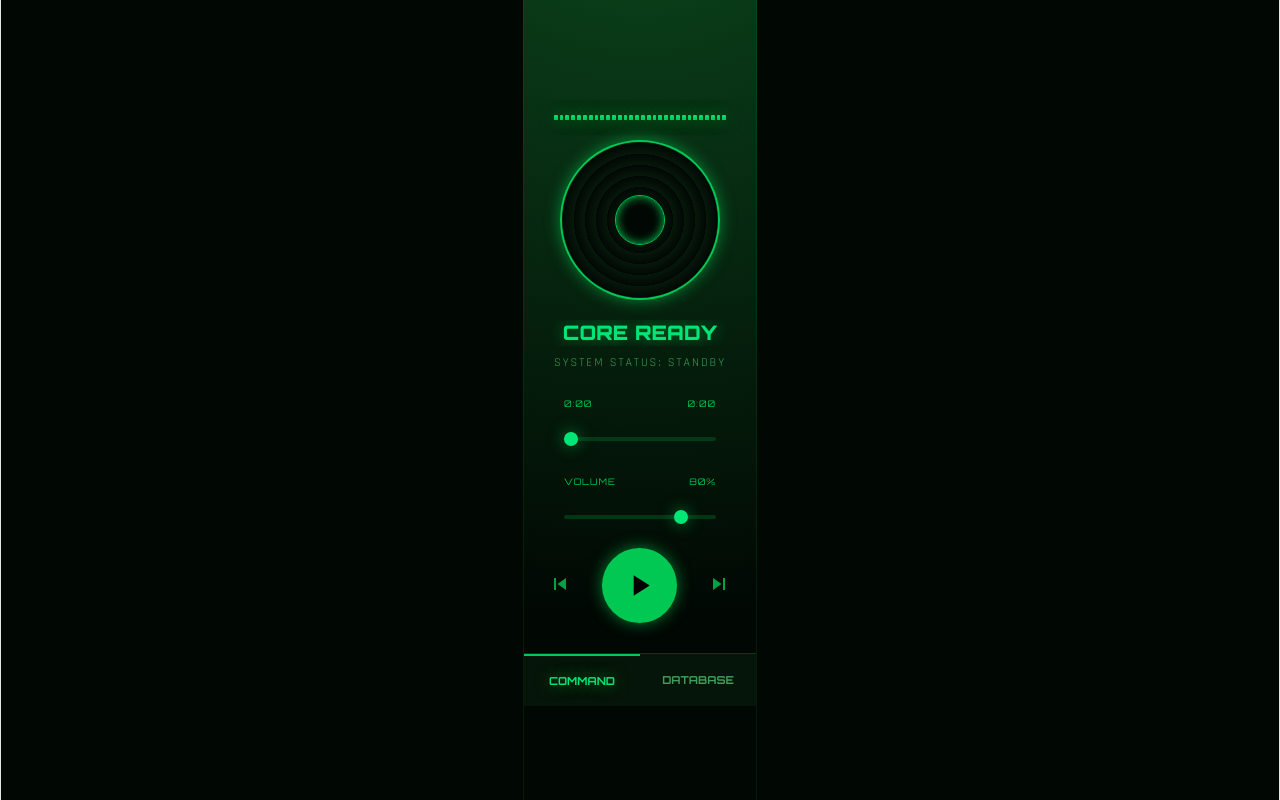
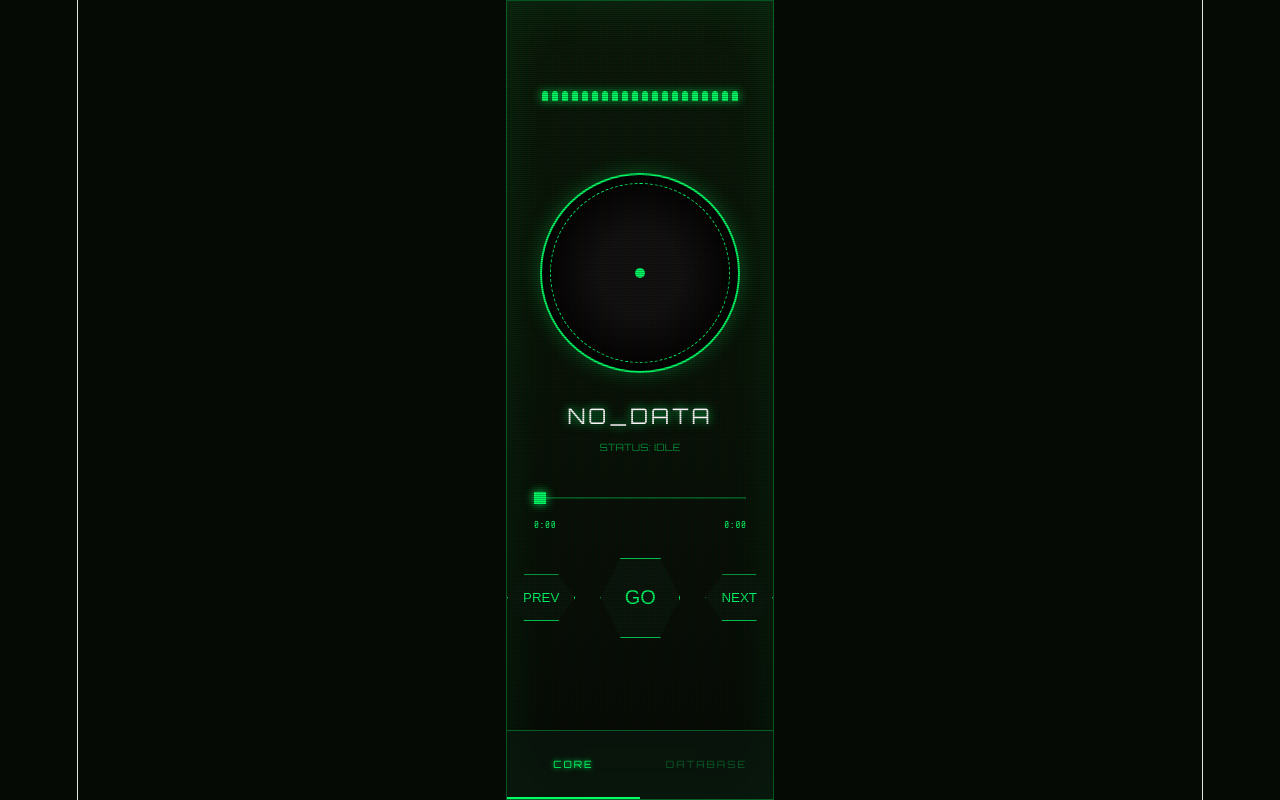
Before and after one commit to Takue12/vitejs-vite-nrfattmt, a React (Vite) app: page / in a window 1280 px wide. Built offline with nearby package versions, Linux system fonts and the light colour scheme.

Commit message:
Update App.tsx

```diff
--- a/src/App.tsx
+++ b/src/App.tsx
@@ -8,161 +8,167 @@ interface Track {
 }
 
 const css = `
-  @import url('https://fonts.googleapis.com/css2?family=Orbitron:wght@400;700;900&family=Rajdhani:wght@400;600;700&display=swap');
+  @import url('https://fonts.googleapis.com/css2?family=Orbitron:wght@400;700;900&family=Share+Tech+Mono&display=swap');
 
   :root {
-    --n: #00c853;
-    --nb: #00e676;
-    --bg: #010803;
-    --s: rgba(7, 24, 11, 0.8);
-    --t: #d4f5dc;
-    --glow: 0 0 15px rgba(0, 200, 83, 0.6);
+    --neon: #00ff66;
+    --neon-dim: rgba(0, 255, 102, 0.3);
+    --bg: #050a05;
+    --glass: rgba(10, 25, 15, 0.7);
   }
 
   *,*::before,*::after{box-sizing:border-box;margin:0;padding:0;}
 
-  html,body,#root{height:100%;width:100%;overflow:hidden;background:var(--bg);font-family:'Rajdhani',sans-serif;color:var(--t);}
-
-  .app{
-    max-width:420px;margin:0 auto;height:100dvh;display:flex;flex-direction:column;
-    background: radial-gradient(circle at 50% -20%, #0c4a1e, var(--bg) 80%);
-    position:relative;
-    border-left: 1px solid rgba(0,200,83,0.1);
-    border-right: 1px solid rgba(0,200,83,0.1);
+  body {
+    background-color: var(--bg);
+    color: var(--neon);
+    font-family: 'Share Tech Mono', monospace;
+    overflow: hidden;
   }
 
-  /* Futuristic Visualizer */
-  .viz-box{height:100px;display:flex;align-items:flex-end;justify-content:center;gap:2px;padding:0 30px;margin-top:20px;}
-  .v-bar{flex:1;background:linear-gradient(to top, var(--n), var(--nb));box-shadow: var(--glow);border-radius:1px 1px 0 0;transition: height 0.1s ease;}
+  .app {
+    max-width: 420px; margin: 0 auto; height: 100dvh; display: flex; flex-direction: column;
+    background: linear-gradient(180deg, #0a1a0a 0%, #050a05 100%);
+    position: relative;
+    border: 1px solid var(--neon-dim);
+    box-shadow: inset 0 0 50px rgba(0, 255, 102, 0.1);
+  }
 
-  .disk-sec{display:flex;justify-content:center;margin:20px 0;position:relative;}
-  .disk{
-    width:160px;height:160px;border-radius:50%;
-    border:2px solid var(--n);box-shadow: var(--glow);
-    display:flex;align-items:center;justify-content:center;
-    background: repeating-radial-gradient(circle, #07180b, #010803 10%);
+  /* Scanline Effect */
+  .app::before {
+    content: " "; display: block; position: absolute; top: 0; left: 0; bottom: 0; right: 0;
+    background: linear-gradient(rgba(18, 16, 16, 0) 50%, rgba(0, 0, 0, 0.25) 50%), linear-gradient(90deg, rgba(255, 0, 0, 0.06), rgba(0, 255, 0, 0.02), rgba(0, 0, 118, 0.06));
+    z-index: 10; background-size: 100% 2px, 3px 100%; pointer-events: none;
   }
-  .disk.play{animation:spin 4s linear infinite;}
-  @keyframes spin{to{transform:rotate(360deg);}}
 
-  .info{text-align:center;padding:0 30px;margin-bottom:15px;}
-  .t-name{font-family:'Orbitron';font-size:20px;font-weight:900;color:var(--nb);text-shadow: var(--glow);margin-bottom:4px;white-space:nowrap;overflow:hidden;text-overflow:ellipsis;}
+  /* FIXED Visualizer - Stops Shaking */
+  .viz-container {
+    height: 120px; width: 100%; display: flex; align-items: flex-end; justify-content: center;
+    gap: 4px; padding: 20px; position: relative; overflow: hidden;
+  }
+  .v-bar {
+    width: 6px; background: var(--neon); box-shadow: 0 0 10px var(--neon);
+    border-radius: 3px 3px 0 0; transition: height 0.08s ease;
+  }
 
-  /* UI Components */
-  .slider-box{padding:0 40px;margin-bottom:20px;}
-  .label-row{display:flex;justify-content:space-between;font-family:'Orbitron';font-size:9px;color:var(--n);margin-bottom:6px;letter-spacing:1px;}
+  .main-display {
+    flex: 1; display: flex; flex-direction: column; align-items: center; justify-content: center;
+    position: relative; z-index: 2;
+  }
 
+  .cyber-disk {
+    width: 200px; height: 200px; border-radius: 50%;
+    border: 2px solid var(--neon); position: relative;
+    background: radial-gradient(circle, #111 30%, #000 70%);
+    box-shadow: 0 0 20px var(--neon-dim);
+    display: flex; align-items: center; justify-content: center;
+  }
+  .disk-inner {
+    width: 180px; height: 180px; border-radius: 50%;
+    border: 1px dashed var(--neon);
+    animation: spin 6s linear infinite; animation-play-state: paused;
+  }
+  .playing .disk-inner { animation-play-state: running; }
+
+  @keyframes spin { from { transform: rotate(0deg); } to { transform: rotate(360deg); } }
+
+  .track-meta { text-align: center; margin-top: 30px; font-family: 'Orbitron', sans-serif; }
+  .track-title { font-size: 1.2rem; letter-spacing: 3px; text-transform: uppercase; margin-bottom: 5px; color: #fff; text-shadow: 0 0 10px var(--neon); }
+
+  .scrub-container { width: 80%; margin: 20px 0; }
   input[type=range] {
-    -webkit-appearance: none; width: 100%; background: transparent;
+    -webkit-appearance: none; width: 100%; background: transparent; cursor: pointer;
   }
   input[type=range]::-webkit-slider-runnable-track {
-    width: 100%; height: 4px; cursor: pointer; background: rgba(0,200,83,0.2); border-radius: 2px;
+    height: 2px; background: var(--neon-dim);
   }
   input[type=range]::-webkit-slider-thumb {
-    height: 14px; width: 14px; border-radius: 50%; background: var(--nb); cursor: pointer; -webkit-appearance: none; margin-top: -5px; box-shadow: var(--glow);
+    -webkit-appearance: none; height: 12px; width: 12px; background: var(--neon);
+    box-shadow: 0 0 10px var(--neon); border-radius: 0; margin-top: -5px;
   }
 
-  .ctrls{display:flex;justify-content:center;align-items:center;gap:30px;padding-bottom:30px;}
-  .p-btn{
-    width:75px;height:75px;border-radius:50%;background:var(--n);border:none;
-    display:flex;align-items:center;justify-content:center;box-shadow: var(--glow);cursor:pointer;
+  .controls-hex { display: flex; align-items: center; gap: 25px; margin-bottom: 40px; }
+  .btn-hex {
+    background: var(--glass); border: 1px solid var(--neon); color: var(--neon);
+    padding: 15px; cursor: pointer; backdrop-filter: blur(5px);
+    transition: 0.3s; clip-path: polygon(25% 0%, 75% 0%, 100% 50%, 75% 100%, 25% 100%, 0% 50%);
   }
-  .s-btn{background:none;border:none;color:var(--n);cursor:pointer;opacity:0.8;}
+  .btn-hex:active { background: var(--neon); color: #000; }
+  .btn-play { width: 80px; height: 80px; font-size: 20px; }
 
-  .tabs{display:flex;background:rgba(7,24,11,0.9);backdrop-filter:blur(10px);border-top:1px solid rgba(0,200,83,0.2);}
-  .tab{flex:1;padding:18px;background:none;border:none;color:#3d9e5a;font-family:'Orbitron';font-size:11px;font-weight:700;cursor:pointer;}
-  .tab.act{color:var(--nb);text-shadow: var(--glow);border-top: 2px solid var(--n);}
+  .nav-bar {
+    display: flex; border-top: 1px solid var(--neon-dim); background: var(--glass);
+    backdrop-filter: blur(10px); z-index: 20;
+  }
+  .nav-item {
+    flex: 1; padding: 20px; text-align: center; font-family: 'Orbitron';
+    font-size: 10px; letter-spacing: 2px; color: var(--neon-dim); cursor: pointer;
+  }
+  .nav-item.active { color: var(--neon); border-bottom: 2px solid var(--neon); text-shadow: 0 0 5px var(--neon); }
 
-  .lib{flex:1;overflow-y:auto;padding:20px;}
-  .up-z{
-    border:1px solid var(--n);background:rgba(0,200,83,0.05);
-    padding:25px;text-align:center;border-radius:10px;margin-bottom:20px;display:block;cursor:pointer;
-    font-family:'Orbitron';font-size:12px;color:var(--nb);
+  /* Library Styles */
+  .library-list { flex: 1; overflow-y: auto; padding: 20px; z-index: 2; }
+  .track-card {
+    background: rgba(0, 255, 102, 0.05); border: 1px solid var(--neon-dim);
+    padding: 15px; margin-bottom: 10px; display: flex; justify-content: space-between;
+    align-items: center; cursor: pointer;
   }
-  .row{
-    padding:15px;background:rgba(255,255,255,0.03);margin-bottom:8px;border-radius:8px;
-    display:flex;justify-content:space-between;align-items:center;border-left: 3px solid transparent;
+  .track-card.active { border-color: var(--neon); background: rgba(0, 255, 102, 0.15); }
+  .upload-btn {
+    display: block; width: 100%; padding: 15px; border: 1px dashed var(--neon);
+    text-align: center; margin-bottom: 20px; color: var(--neon); cursor: pointer;
   }
-  .row.active{border-left: 3px solid var(--n);background:rgba(0,200,83,0.1);}
 `;
 
-export default function B2Player() {
+export default function CyberPlayer() {
   const [tracks, setTracks] = useState<Track[]>([]);
   const [cur, setCur] = useState(0);
   const [isP, setIsP] = useState(false);
-  const [tab, setTab] = useState("player");
-  const [vH, setVH] = useState<number[]>(Array(30).fill(5));
-
+  const [tab, setTab] = useState("PLAYER");
+  const [vH, setVH] = useState<number[]>(Array(20).fill(10));
   const [prog, setProg] = useState(0);
   const [dur, setDur] = useState(0);
-  const [vol, setVol] = useState(0.8);
 
   const aRef = useRef<HTMLAudioElement>(null);
 
-  // Sync Audio Metadata
+  // Audio Sync
   useEffect(() => {
     const a = aRef.current;
     if (!a) return;
-    const updateTime = () => setProg(a.currentTime);
-    const updateDur = () => setDur(a.duration);
-    a.addEventListener("timeupdate", updateTime);
-    a.addEventListener("loadedmetadata", updateDur);
-    return () => {
-      a.removeEventListener("timeupdate", updateTime);
-      a.removeEventListener("loadedmetadata", updateDur);
-    };
+    const update = () => { setProg(a.currentTime); setDur(a.duration || 0); };
+    a.addEventListener("timeupdate", update);
+    return () => a.removeEventListener("timeupdate", update);
   }, [tracks, cur]);
 
-  // Visualizer Animation
+  // Visualizer Animation (Locked array size to prevent shaking)
   useEffect(() => {
-    if (!isP) { setVH(Array(30).fill(5)); return; }
+    if (!isP) { setVH(Array(20).fill(10)); return; }
     const i = setInterval(() => {
-      setVH(prev => prev.map(() => Math.random() * 80 + 5));
-    }, 80);
+      setVH(new Array(20).fill(0).map(() => Math.random() * 80 + 10));
+    }, 100);
     return () => clearInterval(i);
   }, [isP]);
 
   const toggle = async () => {
     if (!tracks.length || !aRef.current) return;
-    if (isP) {
-      aRef.current.pause();
-      setIsP(false);
-    } else {
-      await aRef.current.play();
-      setIsP(true);
-    }
+    if (isP) { aRef.current.pause(); setIsP(false); }
+    else { await aRef.current.play(); setIsP(true); }
   };
 
-  const handleSeek = (e: React.ChangeEvent<HTMLInputElement>) => {
-    const val = Number(e.target.value);
-    if (aRef.current) {
-      aRef.current.currentTime = val;
-      setProg(val);
-    }
+  const addFiles = (e: React.ChangeEvent<HTMLInputElement>) => {
+    if (!e.target.files) return;
+    const newFs = Array.from(e.target.files).map(f => ({
+      id: Math.random().toString(36),
+      name: f.name.replace(/\.[^/.]+$/, ""),
+      artist: "EXTERNAL_FILE",
+      url: URL.createObjectURL(f)
+    }));
+    setTracks(prev => [...prev, ...newFs]);
   };
 
-  const handleVol = (e: React.ChangeEvent<HTMLInputElement>) => {
-    const val = Number(e.target.value);
-    setVol(val);
-    if (aRef.current) aRef.current.volume = val;
-  };
-
-  const add = (e: React.ChangeEvent<HTMLInputElement>) => {
-    if (!e.target.files) return;
-    const fs = Array.from(e.target.files).map(f => ({
-      id: Math.random().toString(36),
-      name: f.name.replace(/\.[^/.]+$/, ""),
-      artist: "System Track",
-      url: URL.createObjectURL(f)
-    }));
-    setTracks(prev => [...prev, ...fs]);
-  };
-
-  const fmtTime = (s: number) => {
-    if (isNaN(s)) return "0:00";
-    const m = Math.floor(s / 60);
-    const rs = Math.floor(s % 60);
-    return `${m}:${rs < 10 ? '0' : ''}${rs}`;
+  const select = (i: number) => {
+    setCur(i); setTab("PLAYER"); setIsP(true);
+    setTimeout(() => aRef.current?.play(), 150);
   };
 
   const t = tracks[cur];
@@ -172,75 +178,61 @@ export default function B2Player() {
       <style>{css}</style>
       <audio ref={aRef} src={t?.url} playsInline onEnded={() => setIsP(false)} />
 
-      {tab === "player" ? (
+      {tab === "PLAYER" ? (
         <>
-          <div className="viz-box">{vH.map((h, i) => <div key={i} className="v-bar" style={{height:`${h}px`}}/>)}</div>
-
-          <div className="disk-sec">
-            <div className={`disk ${isP?'play':''}`}>
-               <div style={{width:50,height:50,borderRadius:'50%',background:'#010803',border:'1px solid #00c853',boxShadow:'inset 0 0 10px #00c853'}}/>
-            </div>
+          <div className="viz-container">
+            {vH.map((h, i) => <div key={i} className="v-bar" style={{height:`${h}px`}} />)}
           </div>
 
-          <div className="info">
-            <div className="t-name">{t ? t.name : "CORE READY"}</div>
-            <div style={{color:'#3d9e5a', fontSize:'12px', letterSpacing:'2px'}}>SYSTEM STATUS: {isP ? 'ACTIVE' : 'STANDBY'}</div>
-          </div>
+          <div className={`main-display ${isP ? 'playing' : ''}`}>
+            <div className="cyber-disk">
+              <div className="disk-inner" />
+              <div style={{position:'absolute', width:10, height:10, background: 'var(--neon)', borderRadius:'50%'}} />
+            </div>
 
-          {/* PROGRESS TRACKER */}
-          <div className="slider-box">
-            <div className="label-row">
-              <span>{fmtTime(prog)}</span>
-              <span>{fmtTime(dur)}</span>
+            <div className="track-meta">
+              <div className="track-title">{t ? t.name : "NO_DATA"}</div>
+              <div style={{fontSize:10, opacity:0.6}}>{isP ? "STATUS: STREAMING..." : "STATUS: IDLE"}</div>
             </div>
-            <input type="range" min={0} max={dur || 0} value={prog} onChange={handleSeek} />
-          </div>
 
-          {/* VOLUME TRACKER */}
-          <div className="slider-box">
-            <div className="label-row"><span>VOLUME</span><span>{Math.round(vol * 100)}%</span></div>
-            <input type="range" min={0} max={1} step={0.01} value={vol} onChange={handleVol} />
-          </div>
+            <div className="scrub-container">
+              <input type="range" min={0} max={dur} value={prog} onChange={(e) => {
+                if(aRef.current) aRef.current.currentTime = Number(e.target.value);
+              }} />
+              <div style={{display:'flex', justifyContent:'space-between', fontSize:10, marginTop:5}}>
+                <span>{Math.floor(prog/60)}:{Math.floor(prog%60).toString().padStart(2,'0')}</span>
+                <span>{Math.floor(dur/60)}:{Math.floor(dur%60).toString().padStart(2,'0')}</span>
+              </div>
+            </div>
 
-          <div className="ctrls">
-            <button className="s-btn" onClick={() => {if(cur>0) setCur(cur-1)}}>
-              <svg width="24" height="24" viewBox="0 0 24 24" fill="currentColor"><path d="M6 6h2v12H6zm3.5 6l8.5 6V6z"/></svg>
-            </button>
-            <button className="p-btn" onClick={toggle}>
-              {isP ? (
-                <svg width="35" height="35" viewBox="0 0 24 24" fill="black"><path d="M6 19h4V5H6zm8-14v14h4V5z"/></svg>
-              ) : (
-                <svg width="35" height="35" viewBox="0 0 24 24" fill="black"><path d="M8 5v14l11-7z"/></svg>
-              )}
-            </button>
-            <button className="s-btn" onClick={() => {if(cur<tracks.length-1) setCur(cur+1)}}>
-              <svg width="24" height="24" viewBox="0 0 24 24" fill="currentColor"><path d="M6 18l8.5-6L6 6v12zM16 6v12h2V6h-2z"/></svg>
-            </button>
+            <div className="controls-hex">
+              <button className="btn-hex" onClick={() => cur > 0 && select(cur-1)}>PREV</button>
+              <button className="btn-hex btn-play" onClick={toggle}>{isP ? "STOP" : "GO"}</button>
+              <button className="btn-hex" onClick={() => cur < tracks.length -1 && select(cur+1)}>NEXT</button>
+            </div>
           </div>
         </>
       ) : (
-        <div className="lib">
-          <label className="up-z">
-            <input type="file" multiple accept="audio/*" onChange={add} style={{display:'none'}} />
-            INITIALIZE UPLOAD
+        <div className="library-list">
+          <label className="upload-btn">
+            <input type="file" multiple accept="audio/*" style={{display:'none'}} onChange={addFiles} />
+            [ LOAD_EXTERNAL_DATA ]
           </label>
           {tracks.map((tk, i) => (
-            <div key={tk.id} className={`row ${i===cur?'active':''}`} onClick={() => {setCur(i); setTab("player")}}>
+            <div key={tk.id} className={`track-card ${i===cur?'active':''}`} onClick={() => select(i)}>
               <div>
-                <div style={{fontSize:'14px', fontWeight:'700'}}>{tk.name}</div>
-                <div style={{fontSize:'10px', color:'#3d9e5a'}}>READY TO LOAD</div>
+                <div style={{fontSize:14}}>{tk.name}</div>
+                <div style={{fontSize:9, color:'var(--neon-dim)'}}>ID: {tk.id.toUpperCase()}</div>
               </div>
-              <div style={{color:i===cur && isP ? '#00e676' : '#3d9e5a'}}>
-                {i===cur && isP ? 'ACTIVE' : '▶'}
-              </div>
+              <div>{i===cur && isP ? ">>" : ">"}</div>
             </div>
           ))}
         </div>
       )}
 
-      <div className="tabs">
-        <button className={`tab ${tab==='player'?'act':''}`} onClick={() => setTab("player")}>COMMAND</button>
-        <button className={`tab ${tab==='library'?'act':''}`} onClick={() => setTab("library")}>DATABASE</button>
+      <div className="nav-bar">
+        <div className={`nav-item ${tab==="PLAYER"?'active':''}`} onClick={()=>setTab("PLAYER")}>CORE</div>
+        <div className={`nav-item ${tab==="LIB"?'active':''}`} onClick={()=>setTab("LIB")}>DATABASE</div>
       </div>
     </div>
   );
```
